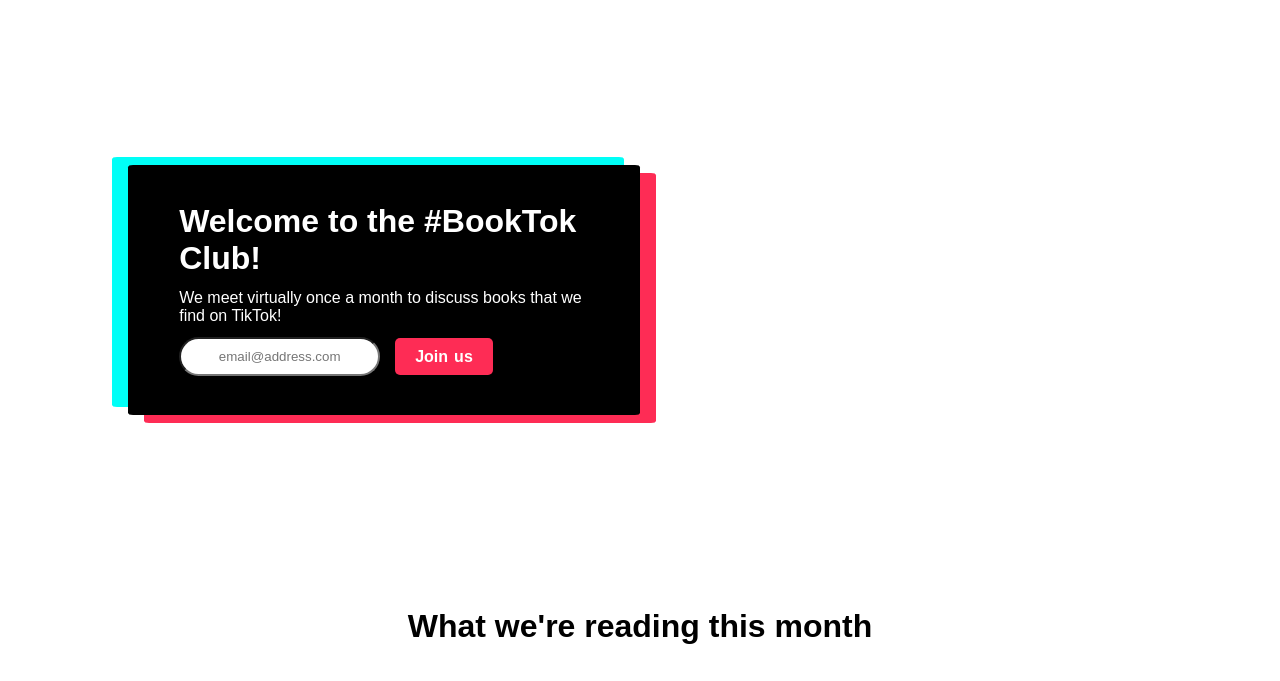
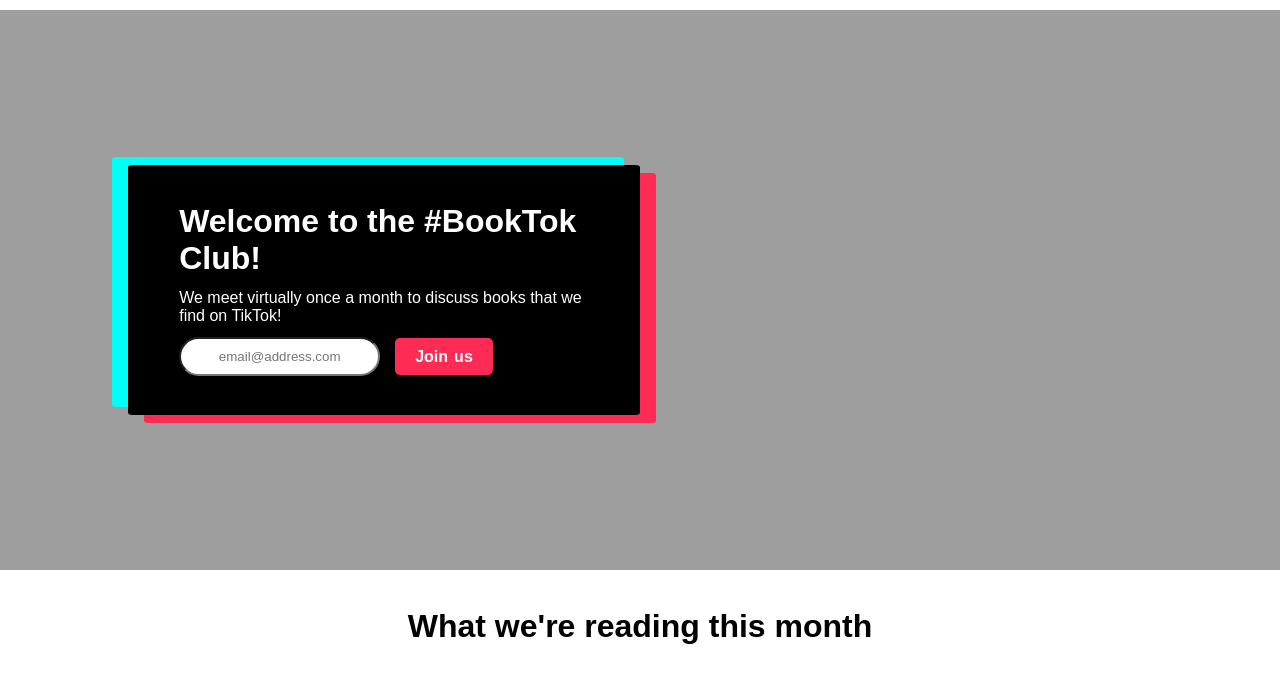
Before and after one commit to markamarzan/responsive-club-site, a plain HTML site: page index.html in a window 1280 px wide. Shown: the part 119-800 px from the top of the page. Drawn offline with Linux system fonts and the light colour scheme; the site is published under a folder, as on GitHub Pages, so addresses that start at the root find nothing; a web font is replaced by a local one.

Commit message:
Move hero.jpg to resources/css

```diff
--- a/resources/css/styles.css
+++ b/resources/css/styles.css
@@ -135,7 +135,7 @@ nav a:active {
 /* Hero */
 .hero {
   height: 70vh;
-  background-image: url("/resources/images/hero.jpg");
+  background-image: url("hero.jpg");
   background-size: cover;
   background-repeat: no-repeat;
   background-position: center;
```
Also changed, not shown: 1 other file.
